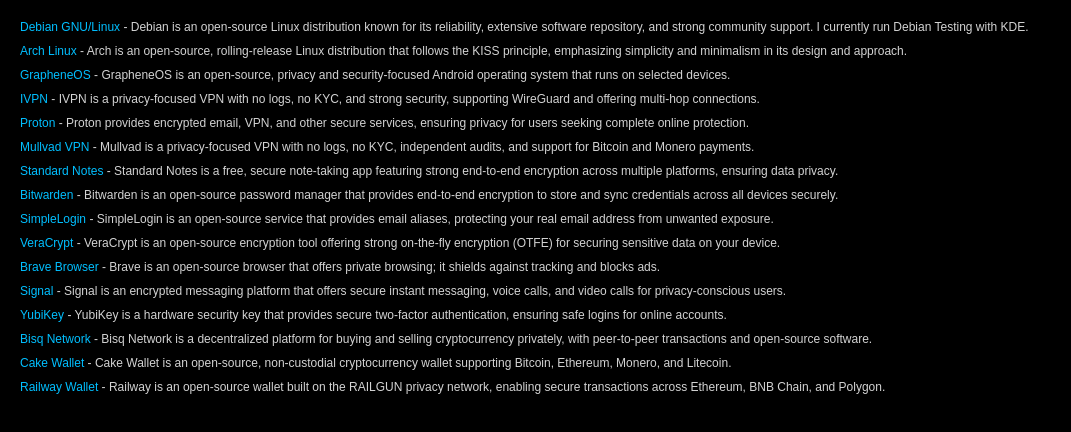
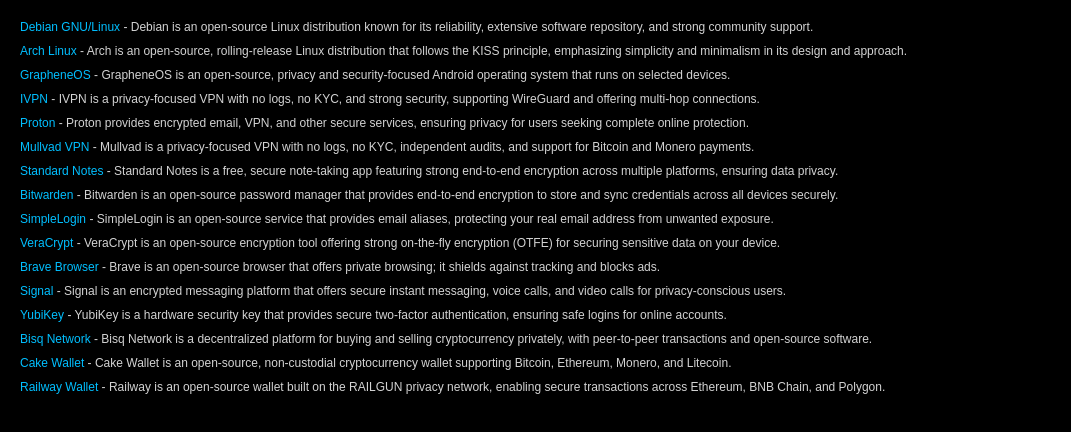
Before and after one commit to KillThePID/d3x, a plain HTML site: page OSS.html in a window 1280 px wide. Shown: the whole page, without its empty margins (0-1071 px from the left). Drawn offline with Linux system fonts and the light colour scheme.

Commit message:
Update OSS.html

```diff
--- a/OSS.html
+++ b/OSS.html
@@ -48,7 +48,7 @@
 
   <main>
     <ul id="project-list">
-      <li><a href="https://www.debian.org" target="_blank">Debian GNU/Linux</a> - Debian is an open-source Linux distribution known for its reliability, extensive software repository, and strong community support. I currently run Debian Testing with KDE.</li>
+      <li><a href="https://www.debian.org" target="_blank">Debian GNU/Linux</a> - Debian is an open-source Linux distribution known for its reliability, extensive software repository, and strong community support.</li>
       <li><a href="https://archlinux.org" target="_blank">Arch Linux</a> - Arch is an open-source, rolling-release Linux distribution that follows the KISS principle, emphasizing simplicity and minimalism in its design and approach.</li>
       <li><a href="https://grapheneos.org" target="_blank">GrapheneOS</a> - GrapheneOS is an open-source, privacy and security-focused Android operating system that runs on selected devices.</li>
       <li><a href="https://www.ivpn.net" target="_blank">IVPN</a> - IVPN is a privacy-focused VPN with no logs, no KYC, and strong security, supporting WireGuard and offering multi-hop connections.</li>
```
